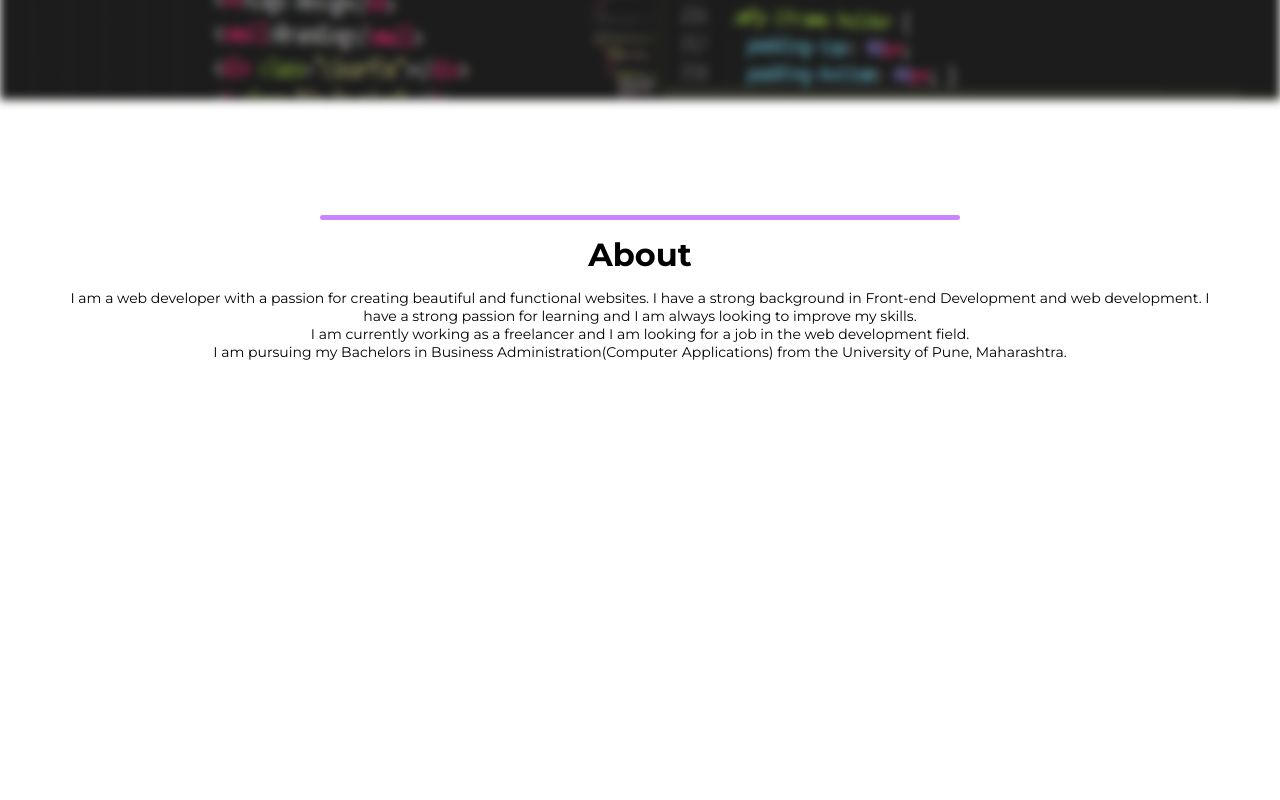
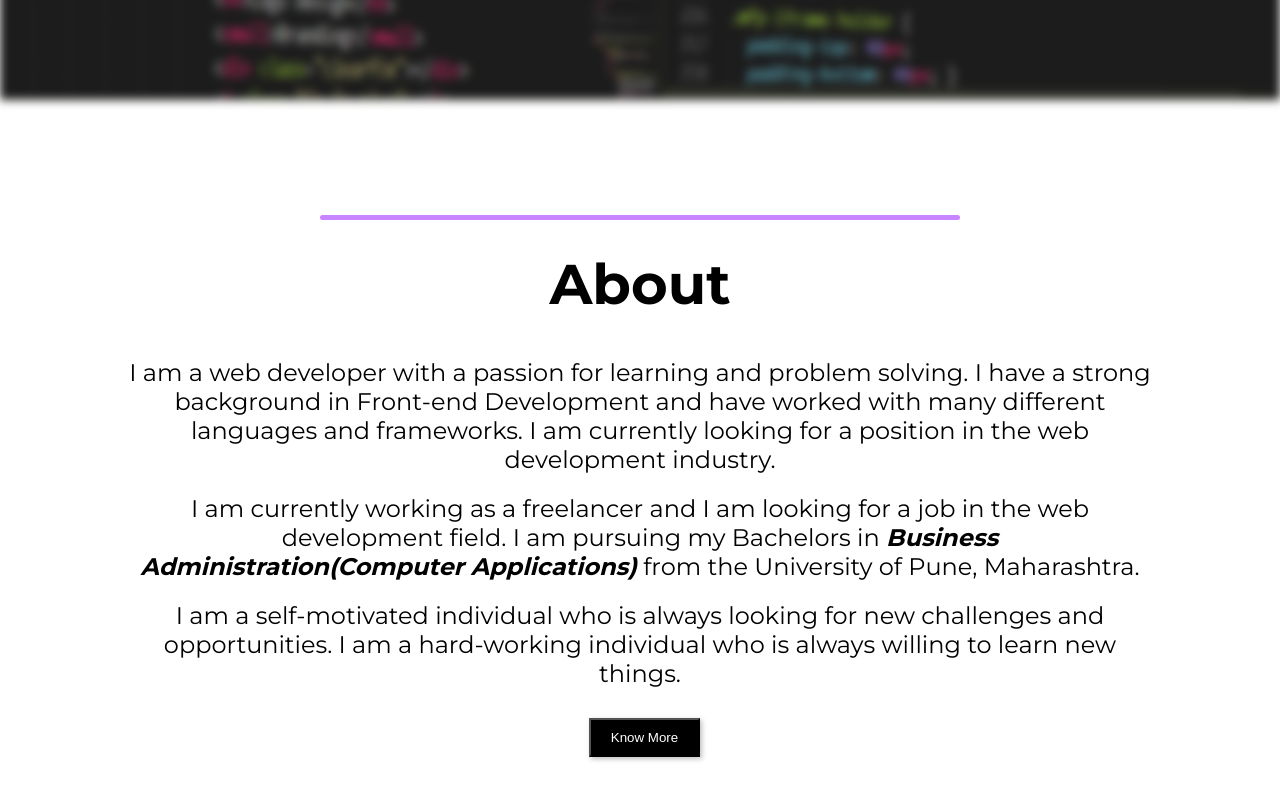
Before and after one commit to Snag-hub/portfolio, a plain HTML site: page index.html in a window 1280 px wide. Shown: the part 700-1500 px from the top of the page. Drawn offline with Linux system fonts and the light colour scheme.

Commit message:
about design

```diff
--- a/css/style.css
+++ b/css/style.css
@@ -133,21 +133,52 @@ body .img {
   -ms-border-radius: 0 0 40px 0;
   -o-border-radius: 0 0 40px 0;
 }
-.about {
-  max-width: 100%;
-  width: 90%;
+.about{
+  width: 100%;
   height: 100vh;
-  margin: 0 auto;
-  margin-bottom: 15px;
-  margin-top: 15px;
-  text-align: center;
-}
-.about h1 {
-  font-size: 2rem;
-  font-weight: bold;
-  text-align: center;
   margin-bottom: 15px;
 }
+.about h1{
+  font-size: 3.5rem;
+  font-weight: bold;
+  margin-bottom: 40px;
+  text-align: center;
+  margin-top: 30px;
+
+
+}
+.aboutMe{
+  max-width: 100%;
+  width: 80%;
+  margin: 0 auto;
+}
+.aboutMe p{
+  margin-top: 20px;
+  margin-bottom: 10px;
+  text-align: center;
+  font-size: 1.5rem;
+}
+.aboutMe span{
+  font-weight: bold;
+  font-style: italic;
+}
+.aboutMe button{
+  padding: 10px 20px;
+  background-color: black;
+  color: white;
+  cursor: pointer;
+  box-shadow: 2px 2px 5px rgba(0, 0, 0, 0.25),
+    inset 1px 1px 3px rgba(0, 0, 0, 0.35),
+    inset -1px -1px 3px rgba(0, 0, 0, 0.5);
+  margin-top: 20px;
+  margin-left: 45%;
+
+}
+.aboutMe button:hover{
+  background-color: white;
+  color: black;
+}
+
 
 hr {
   width: 50%;
@@ -210,7 +241,16 @@ hr {
   .hero-text h2 {
     font-size: 1.2rem;
   }
-  .about{
+  .about h1{
+    font-size: 2.5rem;
+  }
+  .aboutMe p{
+    text-align: justify;
+    font-size: 1.2rem;
+  }
+  .aboutMe button{
+    margin-left: 0;
+
   }
 }
 
@@ -242,6 +282,15 @@ hr {
   .hero-text h2 {
     font-size: 1rem;
   }
-  .about{
+  .about h1{
+    font-size: 2.5rem;
+  }
+  .aboutMe p{
+    text-align: justify;
+    font-size: 1.2rem;
+  }
+  .aboutMe button{
+    margin-left: 0;
+
   }
 }
--- a/index.html
+++ b/index.html
@@ -37,21 +37,26 @@
   </div>
   <hr>
   <div class="about" id="about">
-    <div class="about-text">
-      <h1>About</h1>
-      <p>
-        I am a web developer with a passion for creating beautiful and functional websites. I have a strong
-        background in Front-end Development and web development. I have a strong passion for learning and I am always
-        looking to improve my skills.</p>
-
-        <p>I am currently working as a freelancer and I am looking for a job in the web development field.</p>
-
-        <p>I am pursuing my Bachelors in Business Administration(Computer Applications) from the University of Pune, Maharashtra.</p>
-      </p>
-    </div>
-    <div class="about-img"></div>
+    <h1>About</h1>
+      <div class="aboutMe">
+        <p>
+          I am a web developer with a passion for learning and problem solving. I
+          have a strong background in Front-end Development and have worked with many different languages and frameworks.
+          I am currently looking for a
+          position in the web development industry.
+        </p>
+        <p>
+          I am currently working as a freelancer and I am looking for a job in the web development field. I am pursuing my
+          Bachelors in <span>Business Administration(Computer Applications)</span> from the University of Pune,
+          Maharashtra.
+        </p>
+        <p>
+          I am a self-motivated individual who is always looking for new challenges and opportunities. I am a hard-working
+          individual who is always willing to learn new things.
+        </p>
+        <button>Know More</button>
+      </div>
   </div>
-
 </body>
 
 </html>
```
